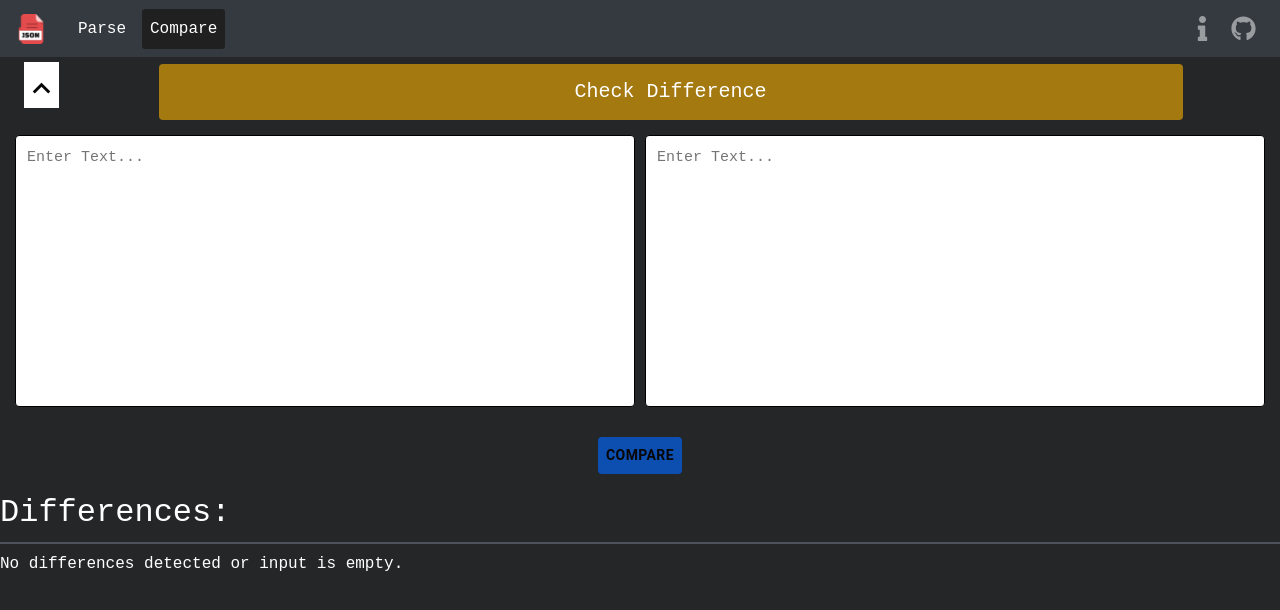
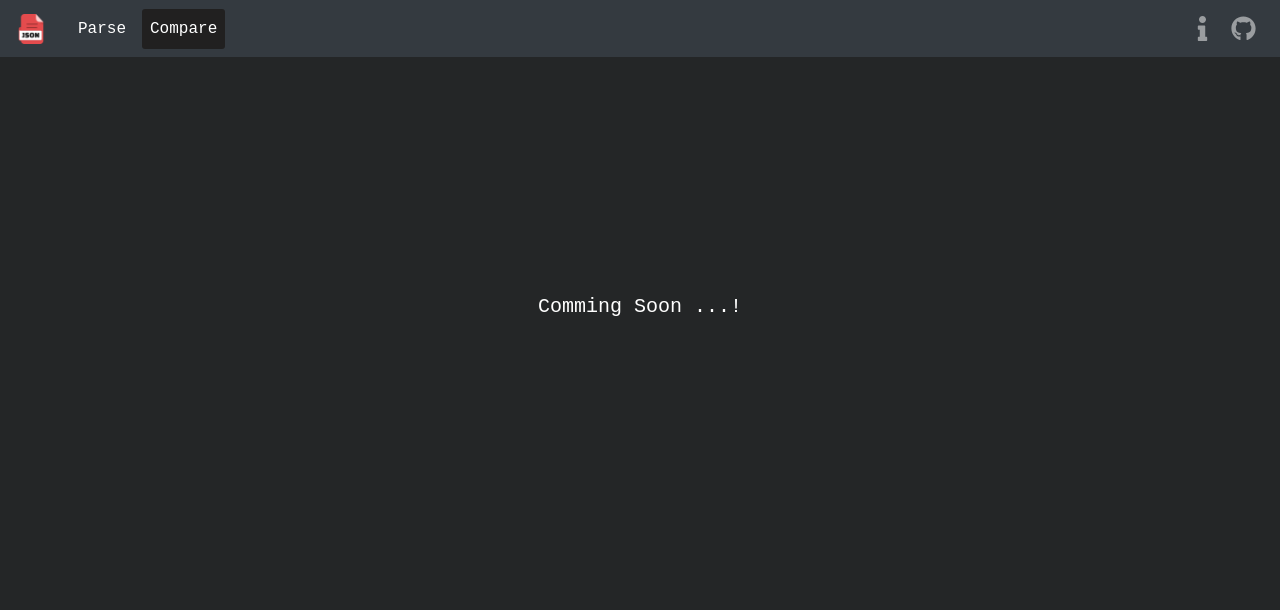
Before and after one commit to Vignan18/json-playground, a React (Create React App) app: page /compare in a window 1280 px wide. Shown: the top 610 px of the page. Built offline with nearby package versions, Linux system fonts and the light colour scheme.

Commit message:
Initialized Compare component.

```diff
--- a/src/components/Compare/Compare.js
+++ b/src/components/Compare/Compare.js
@@ -4,54 +4,54 @@ import { motion } from 'framer-motion'
 import Button from '@mui/material/Button';
 import './compare.css';
 
-function JsonComparator() {
-    const [inputOne, setInputOne] = useState('');
-    const [inputTwo, setInputTwo] = useState('');
-    const [differences, setDifferences] = useState('');
-    const [expanded, setExpanded] = useState(false);
-    const compareTextareaRef1 = useRef(null);
-    const compareTextareaRef2 = useRef(null);
-    const [textareaHeight, setTextareaHeight] = useState('200px');
+function Compare() {
+    // const [inputOne, setInputOne] = useState('');
+    // const [inputTwo, setInputTwo] = useState('');
+    // const [differences, setDifferences] = useState('');
+    // const [expanded, setExpanded] = useState(false);
+    // const compareTextareaRef1 = useRef(null);
+    // const compareTextareaRef2 = useRef(null);
+    // const [textareaHeight, setTextareaHeight] = useState('200px');
 
 
-    useEffect(() => {
-        if (!compareTextareaRef1.current.contains(document.activeElement) && !compareTextareaRef2.current.contains(document.activeElement)) {
-            if (expanded) {
-                setTextareaHeight(`${compareTextareaRef1.current.scrollHeight-256}em`);
-                setTextareaHeight(`${compareTextareaRef2.current.scrollHeight-256}em`);
-            } else {
-                setTextareaHeight('17rem');
-            }
-        }
+    // useEffect(() => {
+    //     if (!compareTextareaRef1.current.contains(document.activeElement) && !compareTextareaRef2.current.contains(document.activeElement)) {
+    //         if (expanded) {
+    //             setTextareaHeight(`${compareTextareaRef1.current.scrollHeight-256}em`);
+    //             setTextareaHeight(`${compareTextareaRef2.current.scrollHeight-256}em`);
+    //         } else {
+    //             setTextareaHeight('17rem');
+    //         }
+    //     }
 
-    }, [expanded, inputOne, inputTwo]);
+    // }, [expanded, inputOne, inputTwo]);
 
-    const handleInputOneChange = (event) => {
-        setInputOne(event.target.value);
-    };
+    // const handleInputOneChange = (event) => {
+    //     setInputOne(event.target.value);
+    // };
 
-    const handleInputTwoChange = (event) => {
-        setInputTwo(event.target.value);
-    };
+    // const handleInputTwoChange = (event) => {
+    //     setInputTwo(event.target.value);
+    // };
 
-    const expandWindow = () => {
-        setExpanded(!expanded);
-    };
+    // const expandWindow = () => {
+    //     setExpanded(!expanded);
+    // };
 
-    const compareInputs = () => {
-        // Use diffWordsWithSpace for word-level comparison
-        const diff = diffWordsWithSpace(inputOne, inputTwo);
-        if (diff.length === 1 && !diff[0].added && !diff[0].removed) {
-            setDifferences('No differences found.');
-        } else {
-            const formattedDiff = diff.map((part, index) => {
-                const color = part.added ? 'green' : part.removed ? 'red' : 'grey';
-                const style = { backgroundColor: color, padding: '0.1em 0', marginRight: '2px' }; // Add styles for clarity
-                return <span key={index} style={style}>{part.value}</span>;
-            });
-            setDifferences(<div style={{ whiteSpace: 'pre-wrap', lineHeight: '1.6' }}>{formattedDiff}</div>);
-        }
-    };
+    // const compareInputs = () => {
+    //     // Use diffWordsWithSpace for word-level comparison
+    //     const diff = diffWordsWithSpace(inputOne, inputTwo);
+    //     if (diff.length === 1 && !diff[0].added && !diff[0].removed) {
+    //         setDifferences('No differences found.');
+    //     } else {
+    //         const formattedDiff = diff.map((part, index) => {
+    //             const color = part.added ? 'green' : part.removed ? 'red' : 'grey';
+    //             const style = { backgroundColor: color, padding: '0.1em 0', marginRight: '2px' }; // Add styles for clarity
+    //             return <span key={index} style={style}>{part.value}</span>;
+    //         });
+    //         setDifferences(<div style={{ whiteSpace: 'pre-wrap', lineHeight: '1.6' }}>{formattedDiff}</div>);
+    //     }
+    // };
 
     return (
         <motion.div
@@ -59,7 +59,7 @@ function JsonComparator() {
             animate={{ opacity: 1 }}
             transition={{ duration: .5 }}
         >
-            <div className={`json-compare-wrapper ${expanded ? 'expanded' : ''}`}>
+            {/* <div className={`json-compare-wrapper ${expanded ? 'expanded' : ''}`}>
                 <button className='btn-expand-top' onClick={expandWindow}>
                     {expanded ? <i className="material-icons">expand_less</i> : <i className="material-icons">expand_more</i>}
                 </button>
@@ -93,9 +93,14 @@ function JsonComparator() {
                     <h2>Differences:</h2>
                     {differences || <p>No differences detected or input is empty.</p>}
                 </div>
-            </div>
+            </div> */}
+            <section id="hero" className='profile-container'>
+                <div className='info'>
+                    <h3 className='about-heading'>Comming Soon ...!</h3>
+                </div>
+            </section>
         </motion.div>
     );
 }
 
-export default JsonComparator;
+export default Compare;
--- a/src/components/Compare/compare.css
+++ b/src/components/Compare/compare.css
@@ -76,3 +76,21 @@
 .btn-container .btns-jsoncompare:hover {
     background-color: #0065ff78;
 }
+
+.profile-container {
+    display: flex;
+    flex-direction: column;
+    justify-content: left;
+    gap: 20px;
+    text-align: left;
+    height: 100dvh;
+    min-height: 500px;
+}
+
+.about-heading {
+    color: white;
+    background: none;
+    text-align: left;
+    justify-content: left;
+    padding: 0;
+}
```
